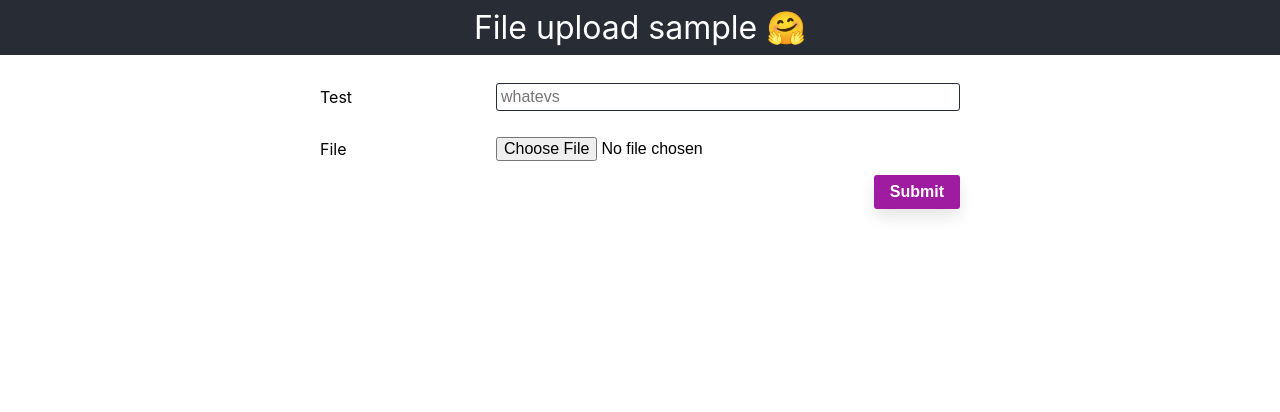
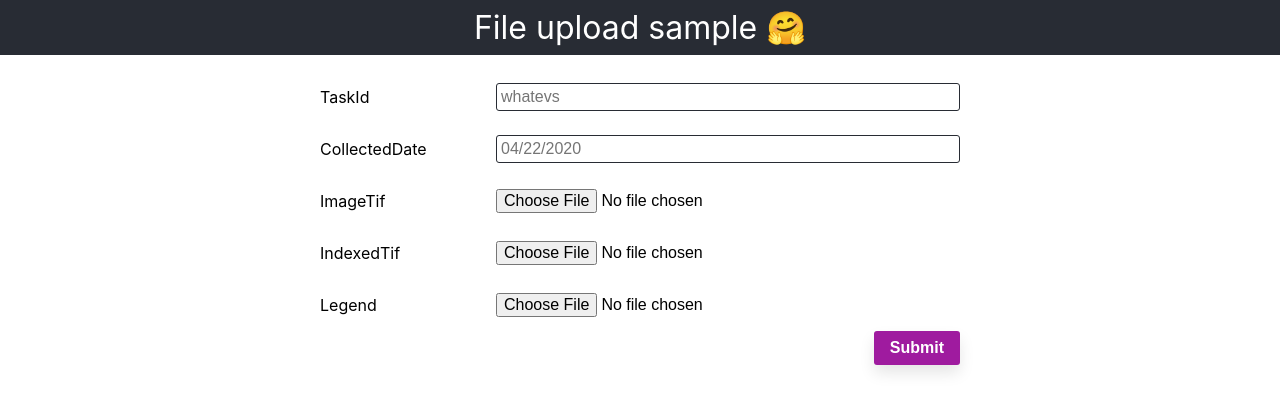
Before and after one commit to mercedesb/file-upload-sample, a React (Create React App) app: page / in a window 1280 px wide. Shown: the top 412 px of the page. Built offline with nearby package versions, Linux system fonts and the light colour scheme.

Commit message:
hook up SampleForm and submit

```diff
--- a/src/components/SampleForm.js
+++ b/src/components/SampleForm.js
@@ -1,24 +1,100 @@
-import React, { useState } from "react";
+import React, { useState, useRef } from "react";
 import { TextInput } from "./TextInput";
 import { FileInput } from "./FileInput";
+import { DateInput } from "./DateInput";
 
 export function SampleForm(props) {
-  const [test, setTest] = useState("");
+  const [taskId, setTaskId] = useState("");
+  const [collectedDate, setCollectedDate] = useState(null);
+  const imageTifInput = useRef(null);
+  const indexedTifInput = useRef(null);
+  const legendInput = useRef(null);
 
-  const handleSubmit = () => {
-    console.log("test:", null);
+  const alertErrors = () => {
+    if (!imageTifInput.current || !imageTifInput.current.files[0]) {
+      alert("whoops, remember to choose an image tif file");
+      return true;
+    }
+
+    if (!indexedTifInput.current || !indexedTifInput.current.files[0]) {
+      alert("whoops, remember to choose an indexed tif file");
+      return true;
+    }
+
+    if (!legendInput.current || !legendInput.current.files[0]) {
+      alert("whoops, remember to choose a legend file");
+      return true;
+    }
+
+    return false;
+  };
+
+  const handleSubmit = (e) => {
+    // preventDefault, so that the page doesn't refresh
+    e.preventDefault();
+
+    if (alertErrors()) return;
+
+    /*
+      You can can instantiate an empty FormData object
+      and then fill it using append().
+      The three arguments to append are
+      the key (equivalent to the name field on an input),
+      the file itself,
+      and an optional third argument for the filename.
+    */
+    const formData = new FormData();
+    formData.append("collectedDate", collectedDate);
+
+    const imageTif = imageTifInput.current.files[0];
+    formData.append("imageTif", imageTif, imageTif.name);
+
+    const indexedTif = indexedTifInput.current.files[0];
+    formData.append("indexedTif", indexedTif, indexedTif.name);
+
+    const legend = legendInput.current.files[0];
+    formData.append("legend", legend, legend.name);
+
+    /*
+      Once the FormData object has all the proper data,
+      send an API request
+      (this example uses the broswer fetch API but any method will be fine)
+    */
+    fetch(
+      `http://localhost:3000/api/v1/tasks/${taskId}/collection_with_files`,
+      {
+        method: "POST",
+        body: formData,
+        headers: {
+          Accept: "application/json",
+          Authorization: `Token ${process.env.REACT_APP_AUTHORIZATION_TOKEN}`,
+        },
+      }
+    );
   };
 
   return (
     <form onSubmit={handleSubmit}>
       <TextInput
-        name="test"
-        value={test}
+        name="taskId"
+        value={taskId}
         placeholder="whatevs"
-        onChange={(e) => setTest(e.value)}
+        onChange={(e) => setTaskId(e.target.value)}
       />
-      <FileInput name="file" />
-      <button type="submit">Submit</button>
+      <DateInput
+        name="collectedDate"
+        value={collectedDate}
+        onChange={(date) => setCollectedDate(date)}
+      />
+      <FileInput name="imageTif" inputRef={imageTifInput} />
+      <FileInput name="indexedTif" inputRef={indexedTifInput} />
+      <FileInput name="legend" inputRef={legendInput} />
+      <button
+        type="submit"
+        disabled={!taskId || !collectedDate ? "disabled" : null}
+      >
+        Submit
+      </button>
     </form>
   );
 }
```
